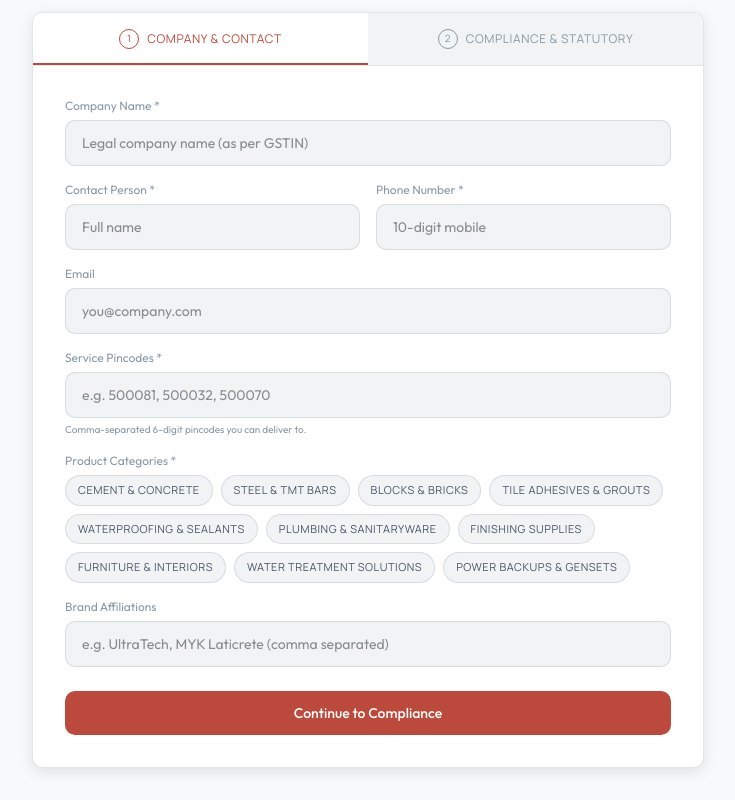
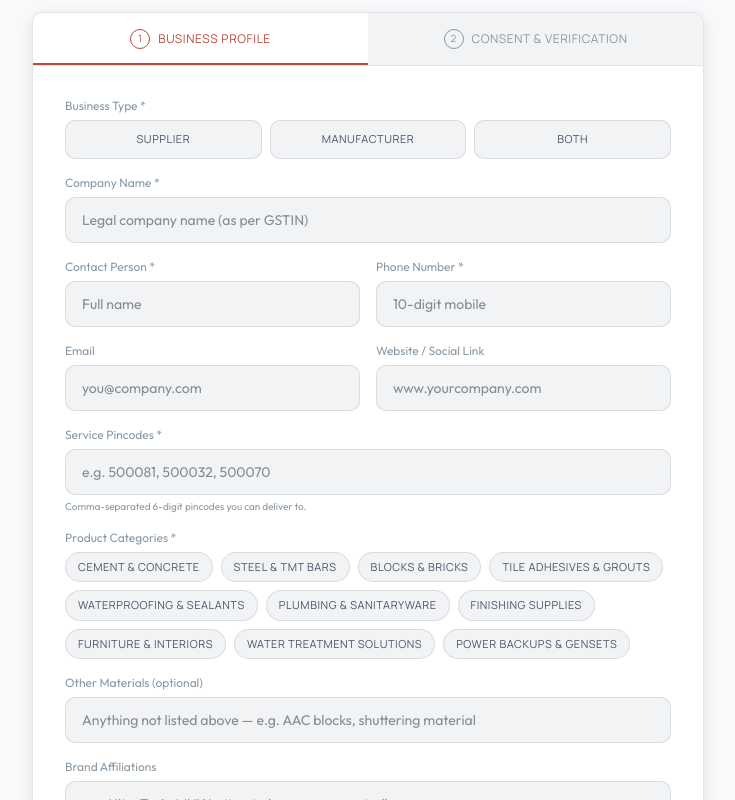
Before and after one commit to RaghavendraIyer/biome-build360-site, a Next.js app: page /partners in a window 1280 px wide. Shown: the part 1360-2160 px from the top of the page, without its empty margins (272-1007 px from the left). Built offline with nearby package versions, Linux system fonts and the light colour scheme.

Commit message:
feat: wizard v2 — lighter signup (business type, website, other materials), compliance moved to 48h verification call

```diff
--- a/app/api/submit-lead/route.ts
+++ b/app/api/submit-lead/route.ts
@@ -11,6 +11,7 @@ function buildVendorProperties(body: Record<string, unknown>) {
 
   const props: Record<string, unknown> = {
     Company: { title: [{ text: { content: String(body.company || '') } }] },
+    'Business Type': { select: { name: String(body.business_type || 'Supplier') } },
     'Contact Person': { rich_text: [{ text: { content: String(body.contact_person || '') } }] },
     Phone: { phone_number: String(body.phone || '') },
     Email: { rich_text: [{ text: { content: String(body.email || '') } }] },
@@ -18,16 +19,11 @@ function buildVendorProperties(body: Record<string, unknown>) {
     'Product Categories': {
       multi_select: categories.map((c) => ({ name: String(c) })),
     },
+    'Other Materials': { rich_text: [{ text: { content: String(body.other_materials || '') } }] },
     'Brand Affiliations': { rich_text: [{ text: { content: brands.join(', ') } }] },
     GSTIN: { rich_text: [{ text: { content: String(body.gstin || '') } }] },
     PAN: { rich_text: [{ text: { content: String(body.pan || '') } }] },
     'Udyam No': { rich_text: [{ text: { content: String(body.udyam || '') } }] },
-    'Bank Account Verified': { checkbox: Boolean(body.bank_verified) },
-    'BIS Cert': { checkbox: Boolean(body.bis_cert) },
-    'ISO 9001': { checkbox: Boolean(body.iso_9001) },
-    'SPCB Consent': { checkbox: Boolean(body.spcb_consent) },
-    'E-way Bill Enabled': { checkbox: Boolean(body.eway_bill) },
-    'Legal Metrology': { checkbox: Boolean(body.legal_metrology) },
     'DPDP Consent': { checkbox: Boolean(body.dpdp_consent) },
     'Lead ID': { rich_text: [{ text: { content: String(body.lead_id || '') } }] },
     Source: { select: { name: 'vendor-registration' } },
@@ -37,6 +33,10 @@ function buildVendorProperties(body: Record<string, unknown>) {
 
   if (body.esign_date) {
     props['eSign Agreement'] = { date: { start: String(body.esign_date) } };
+  }
+
+  if (body.website && String(body.website).trim()) {
+    props.Website = { url: String(body.website).trim() };
   }
 
   return props;
--- a/components/partners/VendorRegistrationWizard.tsx
+++ b/components/partners/VendorRegistrationWizard.tsx
@@ -21,45 +21,37 @@ const PRODUCT_CATEGORIES = [
 ];
 
 interface VendorForm {
+  business_type: string;
   company: string;
   contact_person: string;
   phone: string;
   email: string;
+  website: string;
   pincodes: string;
   product_categories: string[];
+  other_materials: string;
   brand_affiliations: string;
   gstin: string;
   pan: string;
   udyam: string;
-  bank_verified: boolean;
-  bis_cert: boolean;
-  iso_9001: boolean;
-  spcb_consent: boolean;
-  eway_bill: boolean;
-  legal_metrology: boolean;
   dpdp_consent: boolean;
-  esign_date: string;
 }
 
 const initialForm: VendorForm = {
+  business_type: '',
   company: '',
   contact_person: '',
   phone: '',
   email: '',
+  website: '',
   pincodes: '',
   product_categories: [],
+  other_materials: '',
   brand_affiliations: '',
   gstin: '',
   pan: '',
   udyam: '',
-  bank_verified: false,
-  bis_cert: false,
-  iso_9001: false,
-  spcb_consent: false,
-  eway_bill: false,
-  legal_metrology: false,
   dpdp_consent: false,
-  esign_date: '',
 };
 
 const GSTIN_RE = /^[0-9]{2}[A-Z]{5}[0-9]{4}[A-Z]{1}[1-9A-Z]{1}Z[0-9A-Z]{1}$/;
@@ -94,6 +86,7 @@ export function VendorRegistrationWizard({ onComplete }: VendorRegistrationWizar
   };
 
   const validateStep1 = useCallback((): string | null => {
+    if (!form.business_type) return 'Select your business type';
     if (!form.company.trim()) return 'Company name is required';
     if (!form.contact_person.trim()) return 'Contact person is required';
     if (!/^[6-9]\d{9}$/.test(form.phone.replace(/\D/g, '').slice(-10))) return 'Enter a valid 10-digit Indian mobile number';
@@ -103,7 +96,7 @@ export function VendorRegistrationWizard({ onComplete }: VendorRegistrationWizar
     if (pincodes.some((p) => !/^\d{6}$/.test(p))) return 'Pincodes must be 6-digit numbers, comma separated';
     if (form.product_categories.length === 0) return 'Select at least one product category';
     return null;
-  }, [form.company, form.contact_person, form.phone, form.email, form.pincodes, form.product_categories]);
+  }, [form.business_type, form.company, form.contact_person, form.phone, form.email, form.pincodes, form.product_categories]);
 
   const validateStep2 = useCallback((): string | null => {
     if (form.gstin && !GSTIN_RE.test(form.gstin.trim().toUpperCase())) return 'GSTIN looks invalid — expected 15 characters (e.g. 36ABCDE1234F1Z5)';
@@ -147,7 +140,7 @@ export function VendorRegistrationWizard({ onComplete }: VendorRegistrationWizar
         pincodes,
         source: 'vendor-registration',
         lead_id: `vendor-${Date.now()}`,
-        esign_date: form.esign_date || new Date().toISOString().slice(0, 10),
+        esign_date: new Date().toISOString().slice(0, 10),
       };
 
       const resp = await fetch('/api/submit-lead', {
@@ -160,6 +153,7 @@ export function VendorRegistrationWizard({ onComplete }: VendorRegistrationWizar
       if (result.success) {
         posthog.capture('vendor_registration_submitted', {
           company: form.company,
+          business_type: form.business_type,
           categories: form.product_categories,
           source: 'vendor-registration',
         });
@@ -191,9 +185,10 @@ export function VendorRegistrationWizard({ onComplete }: VendorRegistrationWizar
           Registration Received
         </h3>
         <p className="text-sm text-[var(--color-text-secondary)] max-w-md mx-auto leading-relaxed mb-8">
-          Thank you, {form.company}. Our team will reach out within{' '}
-          <strong className="text-[var(--color-text-main)]">48 hours</strong> to verify your GSTIN, PAN, Udyam, and
-          bank details, and complete your onboarding. Meanwhile, explore live RFQs on the Bid board.
+          Thank you, {form.company}. Our team will call you within{' '}
+          <strong className="text-[var(--color-text-main)]">48 hours</strong> to verify your documents (GSTIN, PAN,
+          Udyam, bank details), complete your Aadhaar eSign agreement, and activate your vendor profile. Meanwhile,
+          explore live RFQs on the Bid board.
         </p>
         <div className="flex flex-col sm:flex-row items-center justify-center gap-3">
           <a
@@ -219,8 +214,8 @@ export function VendorRegistrationWizard({ onComplete }: VendorRegistrationWizar
     <div className="max-w-2xl mx-auto bg-[var(--color-bg-surface)] border border-[var(--color-border-light)] rounded-[var(--radius)] overflow-hidden shadow-md">
       <div className="flex border-b border-[var(--color-border-light)]">
         {[
-          { n: 1, label: 'Company & Contact' },
-          { n: 2, label: 'Compliance & Statutory' },
+          { n: 1, label: 'Business Profile' },
+          { n: 2, label: 'Consent & Verification' },
         ].map((s) => (
           <div
             key={s.n}
@@ -244,6 +239,25 @@ export function VendorRegistrationWizard({ onComplete }: VendorRegistrationWizar
         {step === 1 ? (
           <div className="space-y-4">
             <div>
+              <label className={labelCls}>Business Type *</label>
+              <div className="grid grid-cols-3 gap-2">
+                {['Supplier', 'Manufacturer', 'Both'].map((t) => (
+                  <button
+                    key={t}
+                    type="button"
+                    onClick={() => set('business_type', t)}
+                    className={`py-2.5 text-[11px] font-mono uppercase tracking-wider rounded-lg border transition-colors ${
+                      form.business_type === t
+                        ? 'bg-[var(--color-primary-10)] text-[var(--color-primary)] border-[var(--color-primary-18)]'
+                        : 'bg-[var(--color-bg-surface-alt)] text-[var(--color-text-secondary)] border-[var(--color-border-light)] hover:border-[var(--color-primary-18)]'
+                    }`}
+                  >
+                    {t}
+                  </button>
+                ))}
+              </div>
+            </div>
+            <div>
               <label className={labelCls}>Company Name *</label>
               <input type="text" value={form.company} onChange={(e) => set('company', e.target.value)} placeholder="Legal company name (as per GSTIN)" className={inputCls} />
             </div>
@@ -257,9 +271,15 @@ export function VendorRegistrationWizard({ onComplete }: VendorRegistrationWizar
                 <input type="tel" value={form.phone} onChange={(e) => set('phone', e.target.value)} placeholder="10-digit mobile" className={inputCls} />
               </div>
             </div>
-            <div>
-              <label className={labelCls}>Email</label>
-              <input type="email" value={form.email} onChange={(e) => set('email', e.target.value)} placeholder="you@company.com" className={inputCls} />
+            <div className="grid grid-cols-1 sm:grid-cols-2 gap-4">
+              <div>
+                <label className={labelCls}>Email</label>
+                <input type="email" value={form.email} onChange={(e) => set('email', e.target.value)} placeholder="you@company.com" className={inputCls} />
+              </div>
+              <div>
+                <label className={labelCls}>Website / Social Link</label>
+                <input type="url" value={form.website} onChange={(e) => set('website', e.target.value)} placeholder="www.yourcompany.com" className={inputCls} />
+              </div>
             </div>
             <div>
               <label className={labelCls}>Service Pincodes *</label>
@@ -286,6 +306,10 @@ export function VendorRegistrationWizard({ onComplete }: VendorRegistrationWizar
               </div>
             </div>
             <div>
+              <label className={labelCls}>Other Materials (optional)</label>
+              <input type="text" value={form.other_materials} onChange={(e) => set('other_materials', e.target.value)} placeholder="Anything not listed above — e.g. AAC blocks, shuttering material" className={inputCls} />
+            </div>
+            <div>
               <label className={labelCls}>Brand Affiliations</label>
               <input type="text" value={form.brand_affiliations} onChange={(e) => set('brand_affiliations', e.target.value)} placeholder="e.g. UltraTech, MYK Laticrete (comma separated)" className={inputCls} />
             </div>
@@ -293,43 +317,23 @@ export function VendorRegistrationWizard({ onComplete }: VendorRegistrationWizar
         ) : (
           <div className="space-y-4">
             <p className="text-[11px] text-[var(--color-text-secondary)] leading-relaxed pb-2 border-b border-[var(--color-border-light)]">
-              We verify these before you go live as an Active vendor: GSTIN & PAN validation, Udyam/MSME registration,
-              bank penny-drop test, BIS/ISO/SPCB certification as applicable, and your digital agreement via Aadhaar eSign.
+              Our team verifies GSTIN &amp; PAN, Udyam/MSME registration, bank details, and applicable certifications
+              (BIS / ISO / SPCB) on a 48-hour onboarding call — then activates your profile via Aadhaar eSign. Share
+              these now if handy; it speeds up verification.
             </p>
             <div className="grid grid-cols-1 sm:grid-cols-2 gap-4">
               <div>
-                <label className={labelCls}>GSTIN</label>
+                <label className={labelCls}>GSTIN (optional)</label>
                 <input type="text" value={form.gstin} onChange={(e) => set('gstin', e.target.value.toUpperCase())} placeholder="36ABCDE1234F1Z5" className={inputCls} />
               </div>
               <div>
-                <label className={labelCls}>PAN</label>
+                <label className={labelCls}>PAN (optional)</label>
                 <input type="text" value={form.pan} onChange={(e) => set('pan', e.target.value.toUpperCase())} placeholder="ABCDE1234F" className={inputCls} />
               </div>
             </div>
             <div>
-              <label className={labelCls}>Udyam / MSME Registration No.</label>
+              <label className={labelCls}>Udyam / MSME Registration No. (optional)</label>
               <input type="text" value={form.udyam} onChange={(e) => set('udyam', e.target.value.toUpperCase())} placeholder="UDYAM-AP-00-0000000" className={inputCls} />
-            </div>
-
-            <div className="grid grid-cols-1 sm:grid-cols-2 gap-3 pt-1">
-              {[
-                { key: 'bank_verified', label: 'Bank account verified (penny-drop)' },
-                { key: 'bis_cert', label: 'BIS certification (if supplying cement / steel / bricks)' },
-                { key: 'iso_9001', label: 'ISO 9001 quality certification' },
-                { key: 'spcb_consent', label: 'State Pollution Control Board consent' },
-                { key: 'eway_bill', label: 'E-way bill generation enabled' },
-                { key: 'legal_metrology', label: 'Legal Metrology (weights & measures) compliant' },
-              ].map((c) => (
-                <label key={c.key} className="flex items-start gap-2 text-[12px] text-[var(--color-text-secondary)] cursor-pointer">
-                  <input
-                    type="checkbox"
-                    checked={Boolean(form[c.key as keyof VendorForm])}
-                    onChange={(e) => set(c.key as keyof VendorForm, e.target.checked)}
-                    className="mt-0.5 accent-[var(--color-primary)]"
-                  />
-                  <span>{c.label}</span>
-                </label>
-              ))}
             </div>
 
             <div className="pt-3 border-t border-[var(--color-border-light)]">
@@ -345,12 +349,6 @@ export function VendorRegistrationWizard({ onComplete }: VendorRegistrationWizar
                   agree to execute the vendor agreement via Aadhaar eSign.
                 </span>
               </label>
-              {form.dpdp_consent && (
-                <div className="mt-3">
-                  <label className={labelCls}>Agreement Date (Aadhaar eSign)</label>
-                  <input type="date" value={form.esign_date} onChange={(e) => set('esign_date', e.target.value)} className={inputCls} />
-                </div>
-              )}
             </div>
           </div>
         )}
@@ -365,7 +363,7 @@ export function VendorRegistrationWizard({ onComplete }: VendorRegistrationWizar
               onClick={goNext}
               className="w-full py-3 text-sm font-medium bg-[var(--color-primary)] text-white rounded-lg hover:bg-[var(--color-primary-hover)] transition-colors"
             >
-              Continue to Compliance
+              Continue
             </button>
           ) : (
             <>
```
